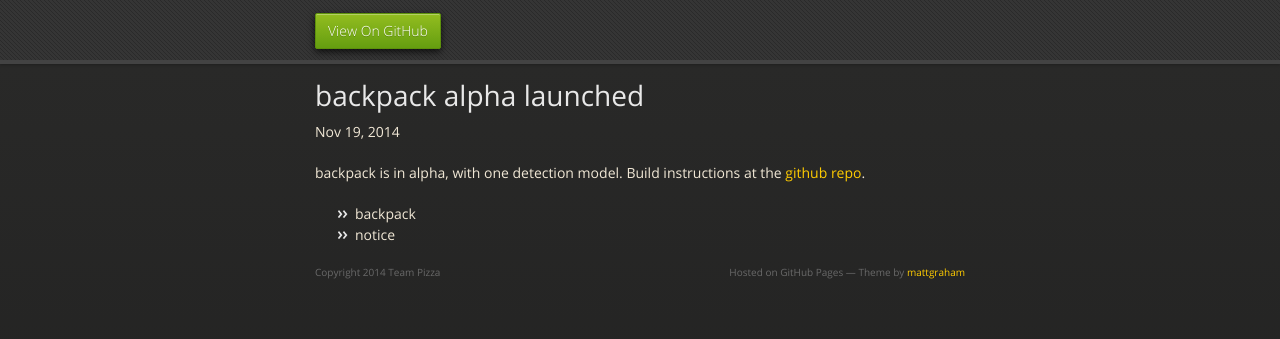
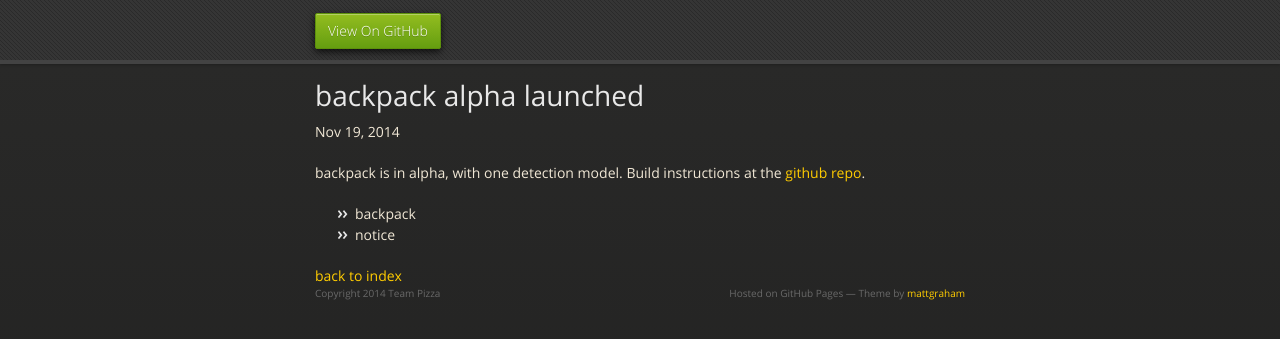
Before and after one commit to teampizza/teampizza.github.io, a Jekyll site: the page built from _posts/2014-11-19-backpack-alpha-launched.md, in a window 1280 px wide. Shown: the top 339 px of the page. Built offline with Jekyll 4.4.1, drawn with Linux system fonts in a browser that asks for light colours; nearby versions of some CDN libraries.

Commit message:
added return link to post layout

```diff
--- a/_layouts/post.html
+++ b/_layouts/post.html
@@ -20,4 +20,7 @@ category: eng
 			{% endfor %}
 		</ul>
 	</div>
+	<div>
+	<a href="/">back to index</a>
+	</div>
 </div>
```
